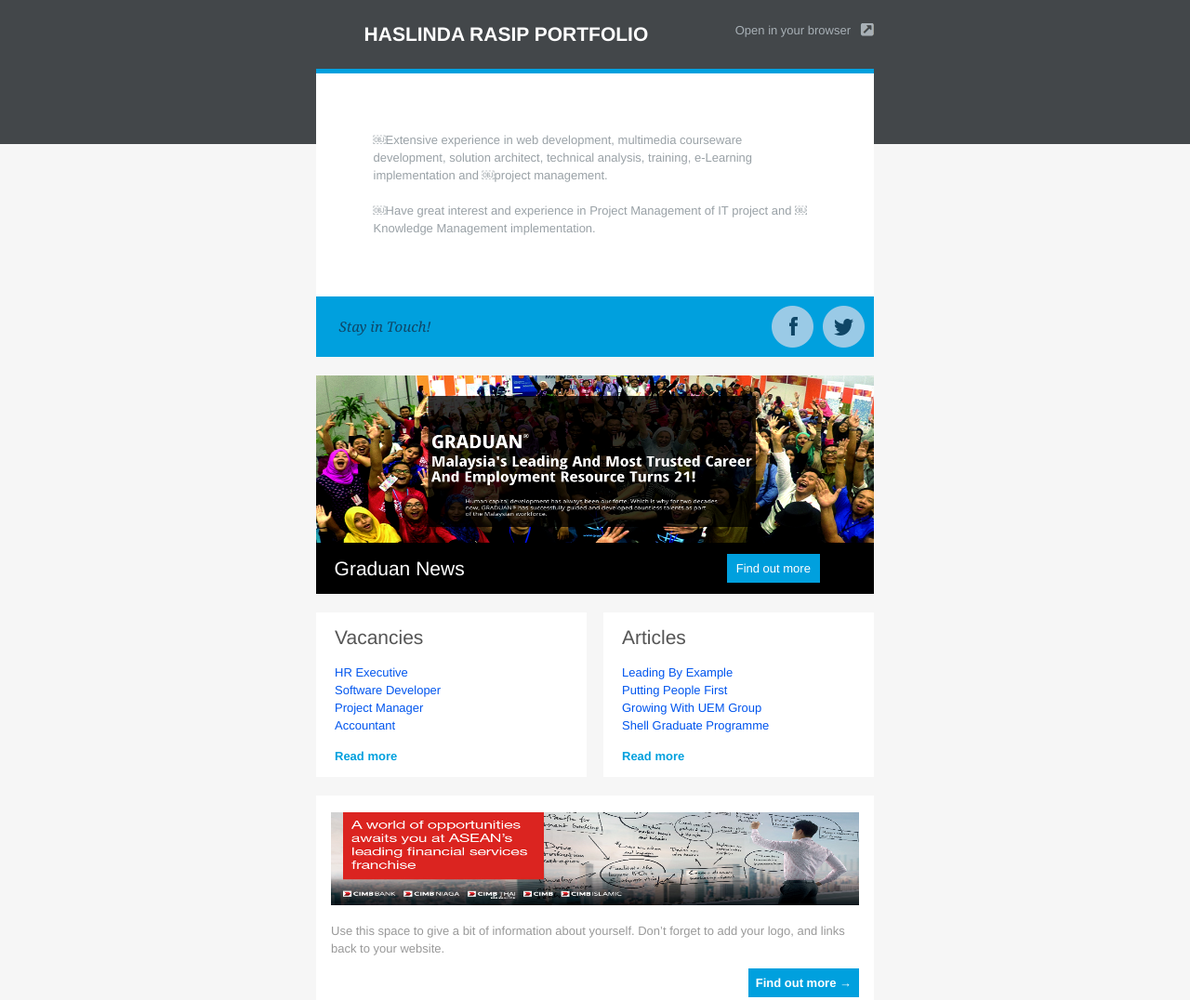
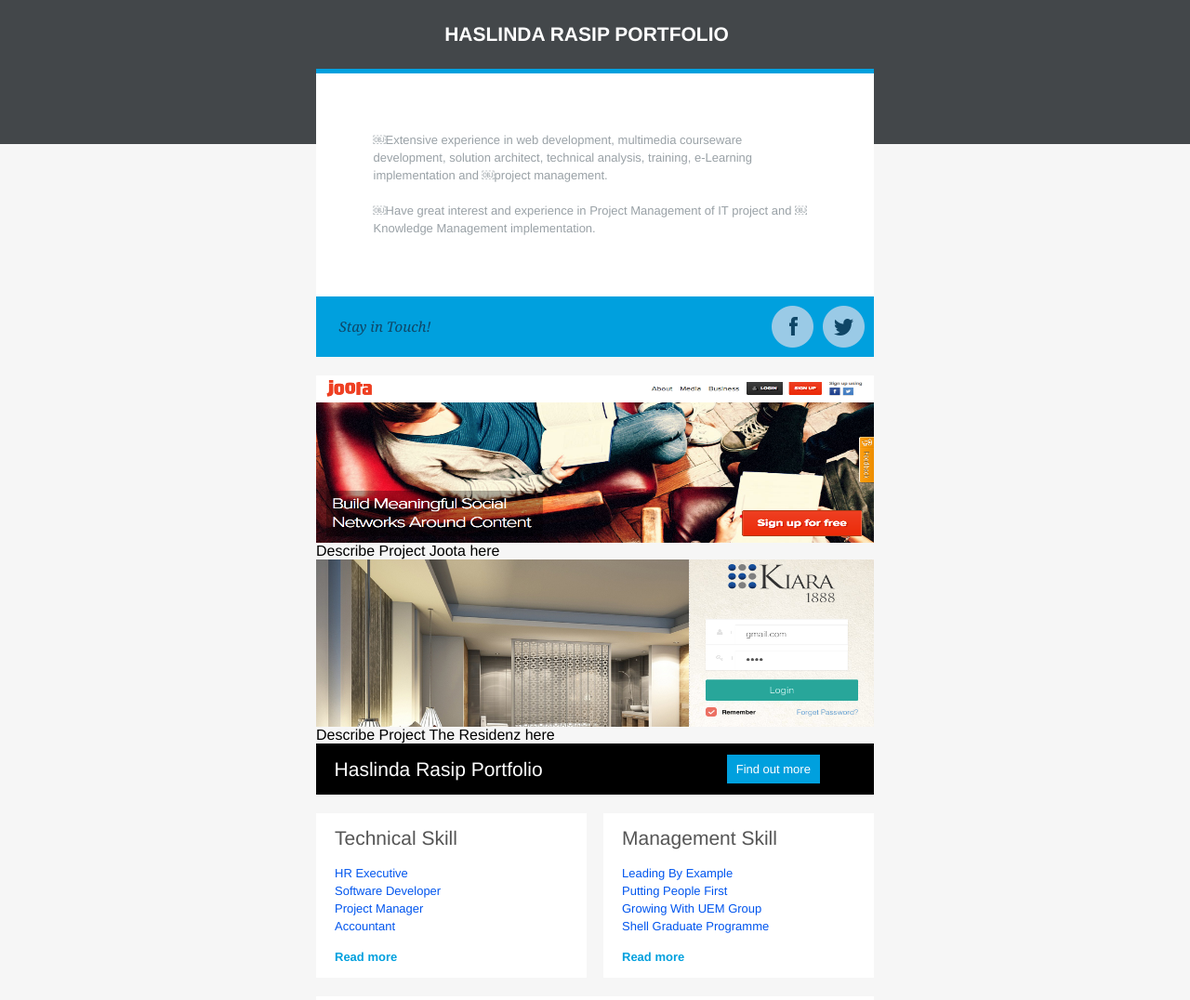
Before and after one commit to elinda35/git-training-jomweb, a plain HTML site: page index.html in a window 1280 px wide. Shown: the top 1076 px of the page at 93% size. Drawn offline with Linux system fonts and the light colour scheme.

Commit message:
Add Project Image Joota and Residenz

```diff
--- a/index.html
+++ b/index.html
@@ -116,14 +116,14 @@
                           <td align='right' valign='top' >
                             <div class="contentEditableContainer contentTextEditable" style='display:inline-block;'>
                               <div class="contentEditable" >
-                                <a target='_blank' href="[SHOWEMAIL]" style='color:#A8B0B6;font-size:13px;text-decoration:none;'>Open in your browser</a>
-                              </div>
+                                <!--<a target='_blank' href="[SHOWEMAIL]" style='color:#A8B0B6;font-size:13px;text-decoration:none;'>Open in your browser</a>
+                              </div>-->
                             </div>
                           </td>
                           <td width='18' align='right' valign='top'>
                             <div class="contentEditableContainer contentImageEditable" style='display:inline-block;'>
                               <div class="contentEditable" >
-                                <a target='_blank' href="[SHOWEMAIL]"><img src="images/openBrowser.png" alt='open in browser image' data-default="placeholder" width='15' height='15' style='padding-left:10px;'></a>
+                                <!--<a target='_blank' href="[SHOWEMAIL]"><img src="images/openBrowser.png" alt='open in browser image' data-default="placeholder" width='15' height='15' style='padding-left:10px;'></a>-->
                               </div>
                             </div>
                           </td>
@@ -236,8 +236,13 @@
                           <td>
                             <div class='contentEditableContainer contentImageEditable'>
                               <div class="contentEditable">
-                                <img src="images/bigImg.png" alt='What we do' data-default="placeholder" data-max-width="600" width='600' height='180' >
+                                <img src="images/pf-joota.png" alt='What we do' data-default="placeholder" data-max-width="600" width='600' height='180' >
                               </div>
+                                <p>Describe Project Joota here</p>
+                               <div class="contentEditable">
+                                <img src="images/pf-residenz.png" alt='What we do' data-default="placeholder" data-max-width="600" width='600' height='180' >
+                              </div>
+                                 <p>Describe Project The Residenz here</p>
                             </div>
                           </td>
                         </tr>
@@ -250,7 +255,7 @@
                                 <td align='left' valign='top' width='370'>
                                   <div class='contentEditableContainer contentTextEditable'>
                                     <div class="contentEditable" style='color:#ffffff;font-size:21px;line-height:19px;'>
-                                      <p >Graduan News</p>
+                                      <p >Haslinda Rasip Portfolio</p>
                                     </div>
                                   </div>
                                 </td>
@@ -292,7 +297,7 @@
                                       <td>
                                         <div class='contentEditableContainer contentTextEditable'>
                                           <div class='contentEditable' style='color:#555555;font-size:21px;font-weight:normal;'>
-                                            <h2 class='big' >Vacancies</h2>
+                                            <h2 class='big' >Technical Skill</h2>
                                           </div>
                                         </div>
                                       </td>
@@ -343,7 +348,7 @@
                                       <td>
                                         <div class='contentEditableContainer contentTextEditable'>
                                           <div class='contentEditable' style='color:#555555;font-size:21px;font-weight:normal;'>
-                                            <h2 class='big'>Articles</h2>
+                                            <h2 class='big'>Management Skill</h2>
                                           </div>
                                         </div>
                                       </td>
```
Also changed, not shown: images/pf-joota.png (added), images/pf-residenz.png (added).
